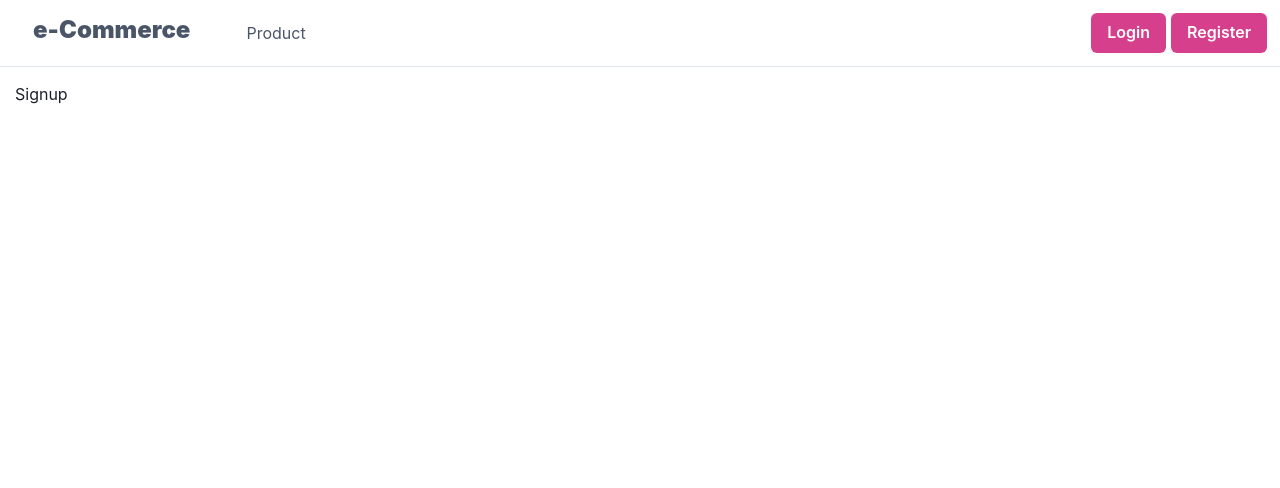
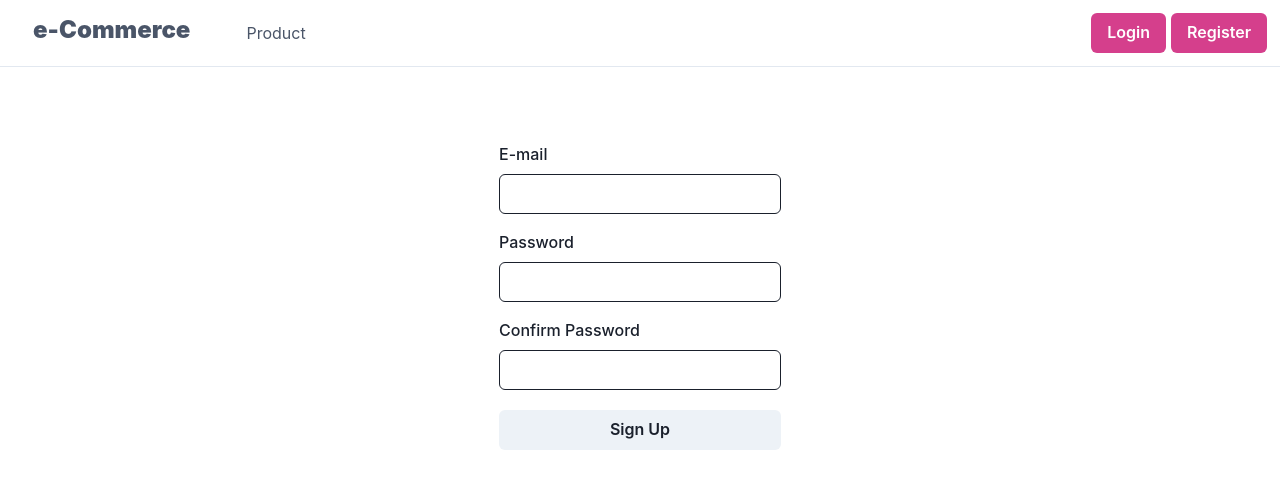
Before and after one commit to EnginGultekin/MERN-Projects, a React (Create React App) app in the folder E-Commerce/client/: page /signin in a window 1280 px wide. Shown: the top 488 px of the page. Built offline with nearby package versions, Linux system fonts and the light colour scheme.

Commit message:
Product detail page done, yup and formik package install

```diff
--- a/E-Commerce/client/package.json
+++ b/E-Commerce/client/package.json
@@ -10,6 +10,7 @@
     "@testing-library/react": "^13.4.0",
     "@testing-library/user-event": "^13.5.0",
     "axios": "^1.6.3",
+    "formik": "^2.4.6",
     "framer-motion": "^10.16.16",
     "moment": "^2.30.0",
     "react": "^18.2.0",
@@ -18,7 +19,8 @@
     "react-query": "^3.39.3",
     "react-router-dom": "^6.21.0",
     "react-scripts": "5.0.1",
-    "web-vitals": "^2.1.4"
+    "web-vitals": "^2.1.4",
+    "yup": "^1.4.0"
   },
   "scripts": {
     "start": "react-scripts start",
--- a/E-Commerce/client/src/globals/Network.js
+++ b/E-Commerce/client/src/globals/Network.js
@@ -2,8 +2,8 @@ import axios from 'axios';
 
 const baseURL = 'http://localhost:5000'
 
-export const fetchProductList = async () => {
-    const { data } = await axios.get(`${baseURL}/product`);
+export const fetchProductList = async ({ pageParam = 0 }) => {
+    const { data } = await axios.get(`${baseURL}/product?page=${pageParam}`);
     return data;
 }
 
--- a/E-Commerce/client/src/pages/404.js
+++ b/E-Commerce/client/src/pages/404.js
@@ -1,11 +1,20 @@
+import { Text } from '@chakra-ui/react'
 import React from 'react'
 import { Link } from 'react-router-dom'
 
 function Page404() {
   return (
-    <div>
-      <h2> Page Not Found</h2>
-      <Link to='/'>Go Home Page</Link>
+    <div style={{
+      height: '90vh',
+      display: 'flex',
+      alignItems: 'center',
+      justifyContent: 'center'
+    }}>
+      <div>
+        <Text mb="25" >  Page Not Found 404</Text>
+        <Link  to='/'>Go Home Page</Link>
+      </div>
+
     </div>
   )
 }
--- a/E-Commerce/client/src/pages/Auth/Signin/index.js
+++ b/E-Commerce/client/src/pages/Auth/Signin/index.js
@@ -1,9 +1,36 @@
+import { Box, Button, Flex, FormControl, FormLabel, Input } from '@chakra-ui/react'
 import React, { Component } from 'react'
 
 export class Signin extends Component {
   render() {
     return (
-      <div>Signin</div>
+      <div>
+        <Flex align='center' width='full' justifyContent='center'>
+          <Box pt={10}>
+            <Box my={5} textAign='left'>
+              <form onSubmit={() => { }}>
+                <FormControl>
+                  <FormLabel>E-mail</FormLabel>
+                  <Input name='email'/>
+                </FormControl>
+
+                <FormControl mt='4'>
+                  <FormLabel>Password</FormLabel>
+                  <Input name='password' type='password'/>
+                </FormControl>
+
+                <FormControl mt='4'>
+                  <FormLabel>Confirm Password</FormLabel>
+                  <Input name='confirmPassword' type='password'/>
+                </FormControl>
+
+                <Button mt='5' width='full' type='submit'>Sign Up</Button>
+              </form>
+            </Box>
+          </Box>
+        </Flex>
+
+      </div>
     )
   }
 }
--- a/E-Commerce/client/src/pages/Products/index.js
+++ b/E-Commerce/client/src/pages/Products/index.js
@@ -1,25 +1,64 @@
-import { Grid } from '@chakra-ui/react';
-import { useQuery } from 'react-query';
+import React from 'react';
+import { Grid, Box, Flex, Button } from '@chakra-ui/react';
+import { useInfiniteQuery } from 'react-query';
 import { fetchProductList } from '../../globals/Network.js';
 import Card from '../../components/Card/index.js';
 import Loading from '../../globals/Loading.js';
 
-
 function Products() {
 
-    const { isLoading, error, data } = useQuery("products", fetchProductList);
+    const {
+        data,
+        error,
+        fetchNextPage,
+        hasNextPage,
+        isFetching,
+        isFetchingNextPage,
+        status,
+    } = useInfiniteQuery("products", fetchProductList,
+        {
+            getNextPageParam: (lastGroup, allGroups) => {
+                const morePagesExist = lastGroup?.length === 6;
+                if (morePagesExist) {
+                    return allGroups.length + 1;
+                }
+                return;
+            },
+        });
 
-    if(isLoading) return <Loading/>
-    if(error) return "An error has occurred" + error.message;
+    if (status === 'loading') return <Loading />
+    if (status === 'error') return <p>An error has occurred  {error.message}</p>;
 
     return (
         <div>
             <Grid templateColumns='repeat(3, 1fr)' gap={4}>
-                {data.map((item, key) => (
+                {/* {data.map((item, key) => (
                     <Card key={key} item={item} />
-                ))}
+                ))} */}
+                {data.pages.map((group, index) => (
+                    <React.Fragment key={index}>
+                        {group.map((item) => (
+                            <Box w='100%' key={item._id}>
+                                <Card item={item} />
+                            </Box>
+                        ))}
+                    </React.Fragment>
+                ))
+                }
             </Grid>
-
+            <Flex mt="20" mb='20' justifyContent='center'>
+                <Button
+                    onClick={() => fetchNextPage()}
+                    isLoading={isFetching}
+                    disabled={!hasNextPage || isFetchingNextPage}
+                >
+                    {isFetchingNextPage
+                        ? 'Loading more...'
+                        : hasNextPage
+                            ? 'Load More'
+                            : 'Nothing more to load'}
+                </Button>
+            </Flex>
         </div>
     )
 }
--- a/E-Commerce/client/src/pages/Routers/index.js
+++ b/E-Commerce/client/src/pages/Routers/index.js
@@ -15,8 +15,8 @@ function Routers() {
             <Routes>
                 <Route path='/' element={<Products home={true} />} />
                 <Route path='/product/:product_id' element={< ProductDetails />} />
-                <Route path='/signin' element={< Signup />} />
-                <Route path='/signup' element={<Signin />} />
+                <Route path='/signin' element={< Signin />} />
+                <Route path='/signup' element={<Signup />} />
                 <Route path='*' element={<Page404 />} />
             </Routes>
             </div>
```
Also changed, not shown: 1 other file (tests, documents, lock files or other folders).
